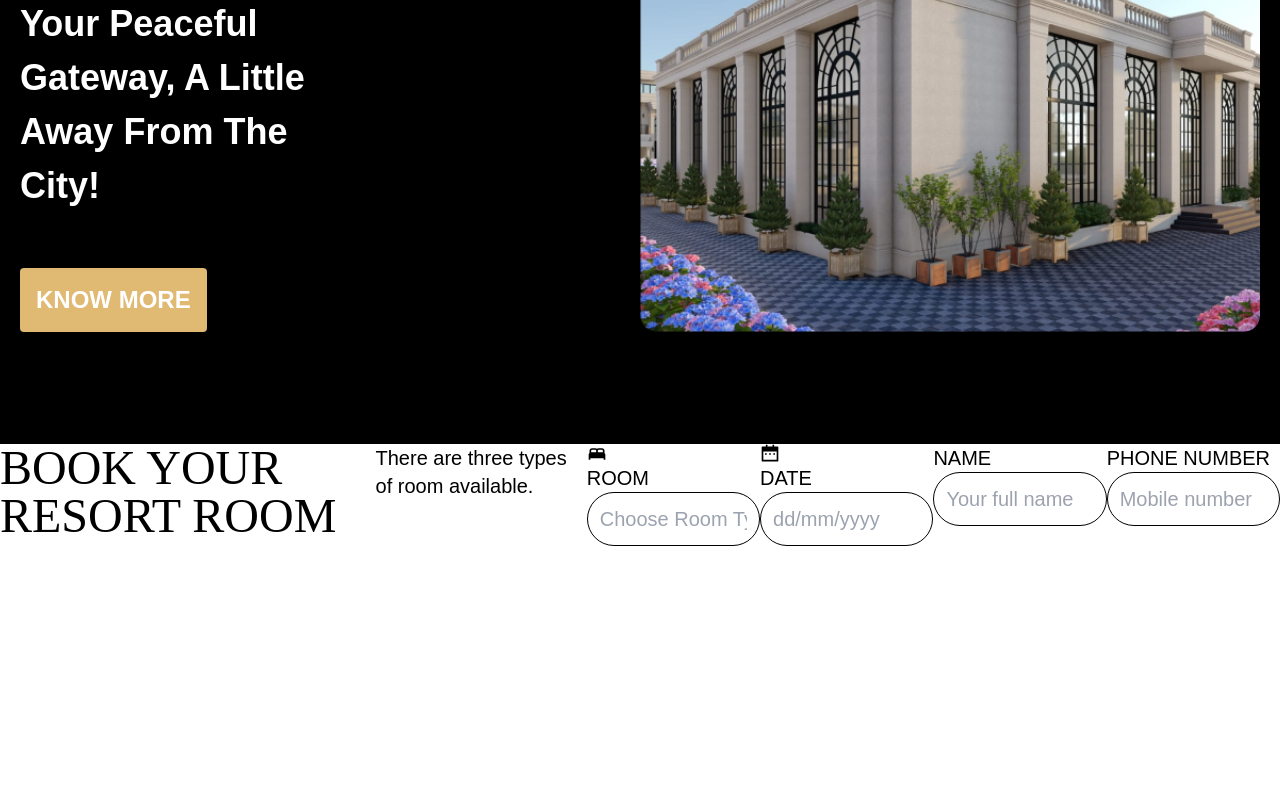
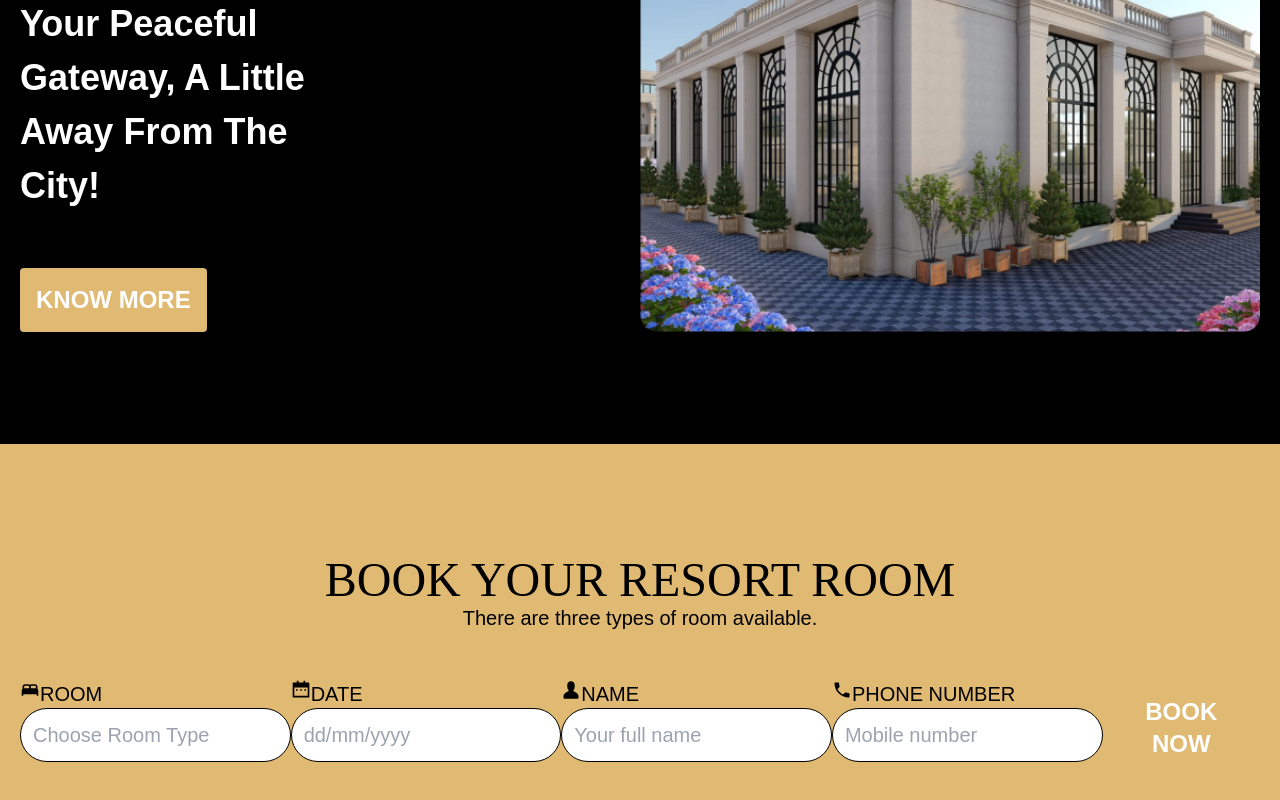
Before and after one commit to madhursonidev/maheshagardenandresorts, a React (Create React App) app: page / in a window 1280 px wide. Shown: the part 1002-1802 px from the top of the page. Before the commit the page ends 1548 px from the top, so only its background shows below. Built offline with nearby package versions, Linux system fonts and the light colour scheme.

Commit message:
Working on Rooms

```diff
--- a/src/components/pages/Rooms.jsx
+++ b/src/components/pages/Rooms.jsx
@@ -1,41 +1,50 @@
 import React from "react";
+import Button from "./core_component/Button";
 import InputText from "./core_component/InputText";
-import { MdBed } from "react-icons/md";
+import { MdBed, MdPhone } from "react-icons/md";
 import { RiCalendar2Fill } from "react-icons/ri";
+import { GoPerson } from "react-icons/go";
 
 const Rooms = () => {
   return (
-    <div className="flex flex-row justify-center">
-      <h1 className="text-5xl font-serif font-medium">BOOK YOUR RESORT ROOM</h1>
+    <div className="flex bg-gold-500 px-5 py-28 justify-center text-center">
+      <div>
+        <h1 className="text-5xl font-serif font-medium">
+          BOOK YOUR RESORT ROOM
+        </h1>
         <p>There are three types of room available.</p>
-      <form action="" method="post">
-        <div className="flex">
+        <form action="" method="post" className="mt-12">
+          <div className="flex text-left">
             <div className="flex flex-col">
-            <label className="font-medium" for="room">
+              <label className="font-medium flex" for="room">
                 <MdBed /> ROOM
               </label>
               <InputText name="room" placeholder="Choose Room Type" />
             </div>
             <div className="flex flex-col">
-            <label className="font-medium" for="date">
+              <label className="font-medium flex" for="date">
                 <RiCalendar2Fill /> DATE
               </label>
               <InputText name="date" placeholder="dd/mm/yyyy" />
             </div>
             <div className="flex flex-col">
-            <label className="font-medium" for="name">
-              NAME
+              <label className="font-medium flex" for="name">
+                <GoPerson /> NAME
               </label>
               <InputText name="name" placeholder="Your full name" />
             </div>
             <div className="flex flex-col">
-            <label className="font-medium" for="phoneNumber">
-              PHONE NUMBER
+              <label className="font-medium flex" for="phoneNumber">
+                <MdPhone /> PHONE NUMBER
               </label>
               <InputText name="phoneNumber" placeholder="Mobile number" />
             </div>
+            <Button className="text-2xl text-black font-bold !p-4">
+              <p className="flex items-center">BOOK NOW</p>
+            </Button>
           </div>
         </form>
+      </div>
     </div>
   );
 };
```
Lines whose indentation alone changed are shown as unchanged.
